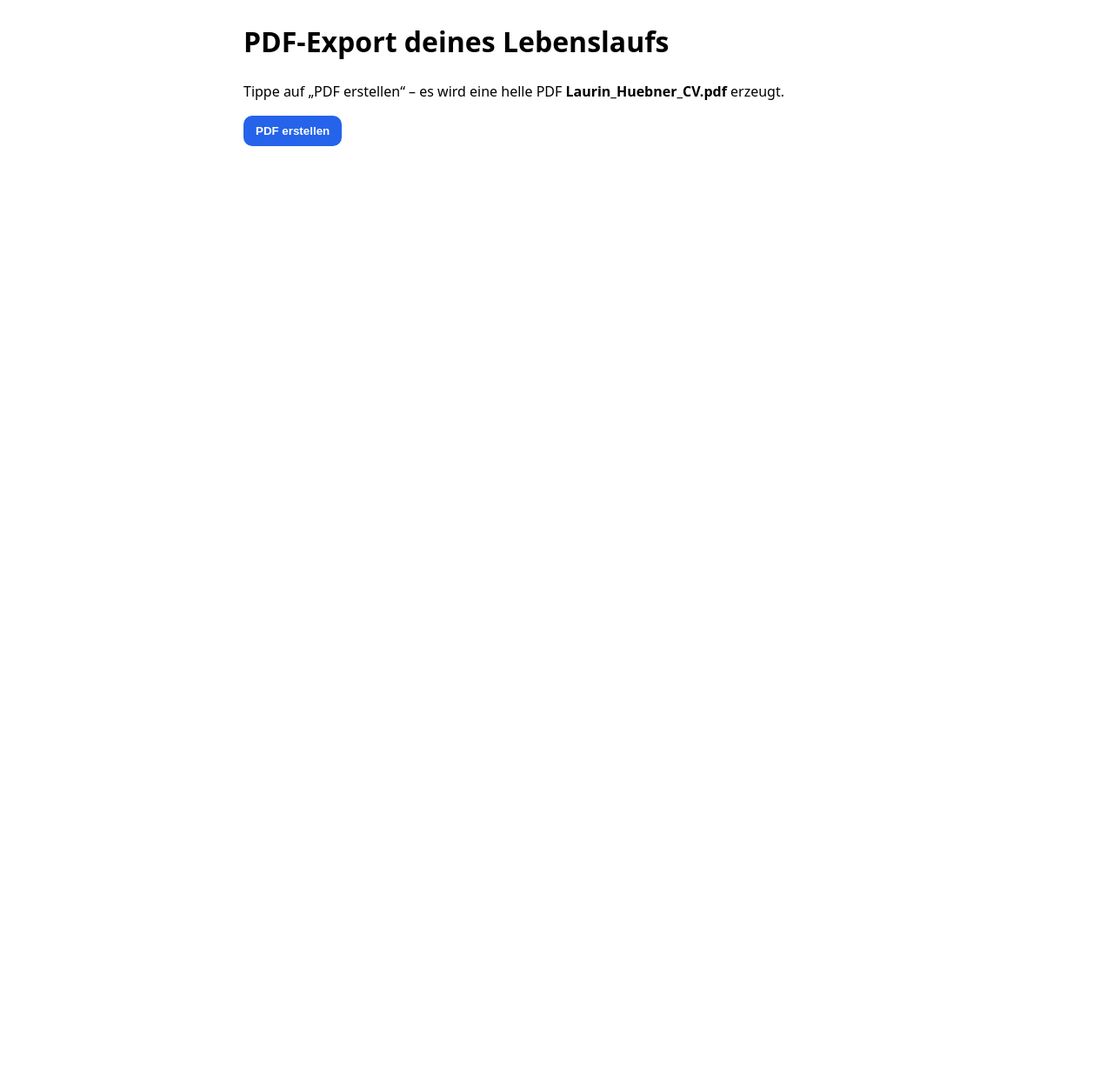
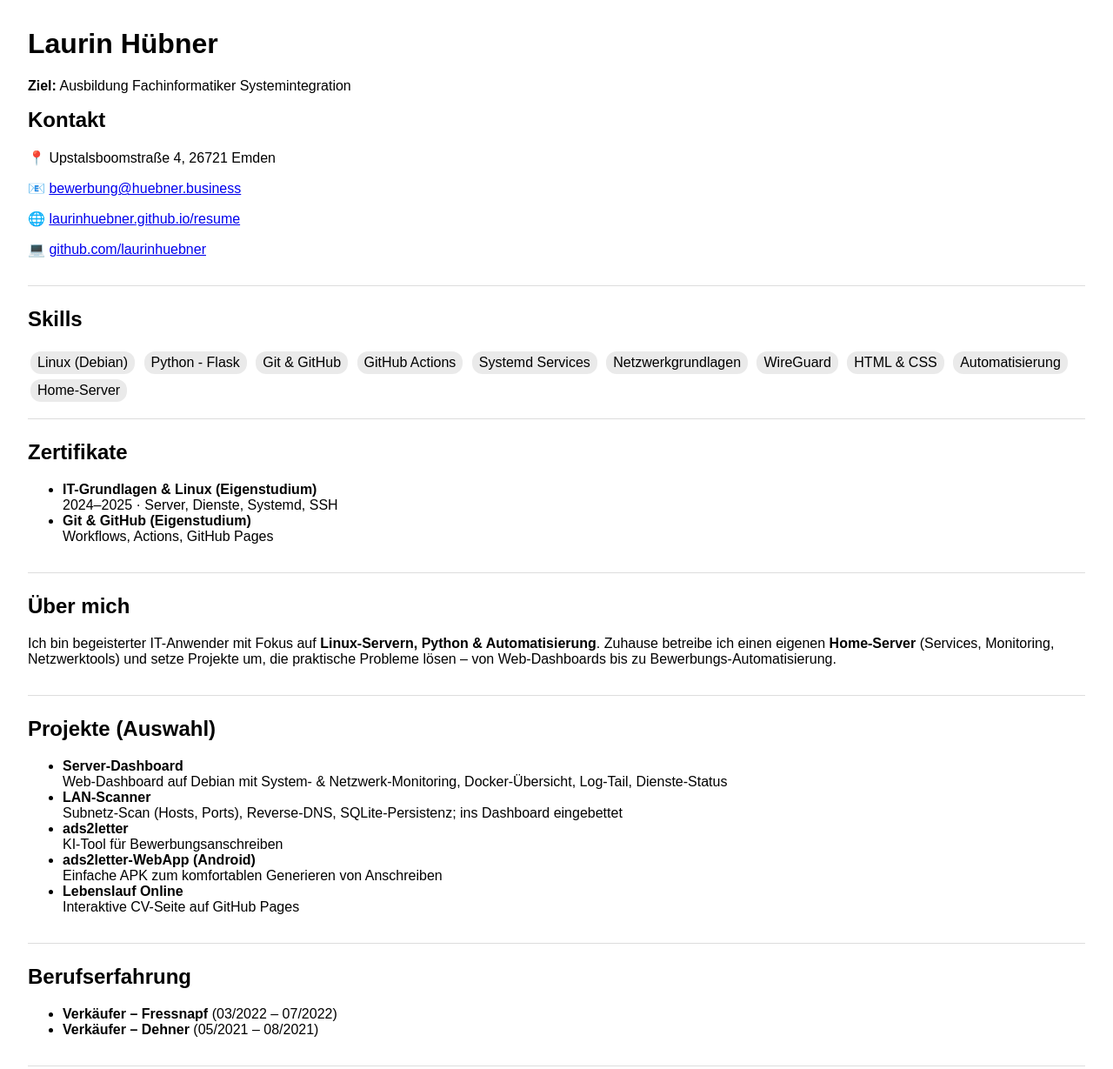
Before and after one commit to laurinhuebner/resume, a plain HTML site: page download.html in a window 1280 px wide. Shown: the whole page at 87% size. Before the commit the page ends 800 px from the top, so only its background shows below. Drawn offline with Linux system fonts and the light colour scheme.

Commit message:
Update download.html

```diff
--- a/download.html
+++ b/download.html
@@ -1,73 +1,96 @@
-<!doctype html>
+<!DOCTYPE html>
 <html lang="de">
 <head>
-  <meta charset="utf-8" />
-  <meta name="viewport" content="width=device-width,initial-scale=1" />
-  <title>CV als PDF speichern – Laurin Hübner</title>
+  <meta charset="UTF-8">
+  <meta name="viewport" content="width=device-width, initial-scale=1.0">
+  <title>Lebenslauf – Laurin Hübner (PDF)</title>
+  <link rel="stylesheet" href="style.css">
   <style>
-    body{font-family:system-ui,Segoe UI,Roboto,Arial,sans-serif;margin:24px;line-height:1.5}
-    .box{max-width:720px;margin:auto}
-    .log{white-space:pre-wrap;background:#0b1220;color:#e5e7eb;padding:12px;border-radius:10px}
-    button{padding:10px 14px;border-radius:10px;border:0;background:#2563eb;color:#fff;font-weight:600}
+    body {
+      font-family: Arial, sans-serif;
+      margin: 0;
+      padding: 2rem;
+      background: #fff;
+      color: #000;
+    }
+    h1, h2 { margin-top: 0; }
+    .section {
+      margin-bottom: 1.5rem;
+      padding-bottom: 1rem;
+      border-bottom: 1px solid #ddd;
+    }
+    .skills span {
+      display: inline-block;
+      background: #eaeaea;
+      margin: 3px;
+      padding: 4px 8px;
+      border-radius: 12px;
+    }
+    @media print {
+      a::after { content: ""; } /* keine URLs anhängen */
+    }
   </style>
-  <script src="https://cdn.jsdelivr.net/npm/html2pdf.js@0.10.1/dist/html2pdf.bundle.min.js"></script>
 </head>
 <body>
-  <div class="box">
-    <h1>PDF-Export deines Lebenslaufs</h1>
-    <p>Tippe auf „PDF erstellen“ – es wird eine helle PDF <b>Laurin_Huebner_CV.pdf</b> erzeugt.</p>
-    <p><button id="go">PDF erstellen</button></p>
-    <div id="out" class="log" style="display:none"></div>
+  <h1>Laurin Hübner</h1>
+  <p><b>Ziel:</b> Ausbildung Fachinformatiker Systemintegration</p>
+
+  <div class="section">
+    <h2>Kontakt</h2>
+    <p>📍 Upstalsboomstraße 4, 26721 Emden</p>
+    <p>📧 <a href="mailto:bewerbung@huebner.business">bewerbung@huebner.business</a></p>
+    <p>🌐 <a href="https://laurinhuebner.github.io/resume/">laurinhuebner.github.io/resume</a></p>
+    <p>💻 <a href="https://github.com/laurinhuebner">github.com/laurinhuebner</a></p>
   </div>
 
-  <script>
-    const log = (m)=>{const o=document.getElementById('out');o.style.display='block';o.textContent+=m+"\n";};
+  <div class="section skills">
+    <h2>Skills</h2>
+    <span>Linux (Debian)</span>
+    <span>Python - Flask</span>
+    <span>Git & GitHub</span>
+    <span>GitHub Actions</span>
+    <span>Systemd Services</span>
+    <span>Netzwerkgrundlagen</span>
+    <span>WireGuard</span>
+    <span>HTML & CSS</span>
+    <span>Automatisierung</span>
+    <span>Home-Server</span>
+  </div>
 
-    function injectLightTheme(wrapper){
-      // 1) CSS-Overrides für Light Mode (überschreibt :root-Variablen deiner Seite)
-      const style = document.createElement('style');
-      style.textContent = `
-        :root{
-          --bg:#f6f8fb; --card:#ffffff; --text:#111827; --muted:#6b7280;
-          --accent:#2563eb; --border:#e5e7eb; --chip:#eef2f7;
-          --paper:#ffffff; --ink:#111827;
-        }
-        html,body{background:#ffffff !important; color:#111827 !important;}
-        .actions, #themeToggle, #pdfAuto { display:none !important; }
-      `;
-      // Ganz oben einfügen, damit es Vorrang hat
-      wrapper.prepend(style);
-    }
+  <div class="section">
+    <h2>Zertifikate</h2>
+    <ul>
+      <li><b>IT-Grundlagen & Linux (Eigenstudium)</b><br>2024–2025 · Server, Dienste, Systemd, SSH</li>
+      <li><b>Git & GitHub (Eigenstudium)</b><br>Workflows, Actions, GitHub Pages</li>
+    </ul>
+  </div>
 
-    async function makePdf(){
-      try{
-        log("Lade index.html …");
-        const res = await fetch('index.html', {cache:'no-cache'});
-        const html = await res.text();
+  <div class="section">
+    <h2>Über mich</h2>
+    <p>
+      Ich bin begeisterter IT-Anwender mit Fokus auf <b>Linux-Servern, Python & Automatisierung</b>.
+      Zuhause betreibe ich einen eigenen <b>Home-Server</b> (Services, Monitoring, Netzwerktools)
+      und setze Projekte um, die praktische Probleme lösen – von Web-Dashboards bis zu Bewerbungs-Automatisierung.
+    </p>
+  </div>
 
-        // Als isolierten Container aufbauen
-        const wrapper = document.createElement('div');
-        wrapper.innerHTML = html;
+  <div class="section">
+    <h2>Projekte (Auswahl)</h2>
+    <ul>
+      <li><b>Server-Dashboard</b><br>Web-Dashboard auf Debian mit System- & Netzwerk-Monitoring, Docker-Übersicht, Log-Tail, Dienste-Status</li>
+      <li><b>LAN-Scanner</b><br>Subnetz-Scan (Hosts, Ports), Reverse-DNS, SQLite-Persistenz; ins Dashboard eingebettet</li>
+      <li><b>ads2letter</b><br>KI-Tool für Bewerbungsanschreiben</li>
+      <li><b>ads2letter-WebApp (Android)</b><br>Einfache APK zum komfortablen Generieren von Anschreiben</li>
+      <li><b>Lebenslauf Online</b><br>Interaktive CV-Seite auf GitHub Pages</li>
+    </ul>
+  </div>
 
-        // Light-Theme erzwingen + UI säubern
-        injectLightTheme(wrapper);
-
-        log("Rendere PDF (Hellmodus) …");
-        await html2pdf().set({
-          margin:[10,10,10,10],
-          filename:'Laurin_Huebner_CV.pdf',
-          image:{ type:'jpeg', quality:0.98 },
-          html2canvas:{ scale:2, useCORS:true, backgroundColor:'#ffffff' },
-          jsPDF:{ unit:'mm', format:'a4', orientation:'portrait' },
-          pagebreak:{ mode:['css','legacy'] }
-        }).from(wrapper).save();
-
-        log("✅ Fertig. Die PDF wurde gespeichert.");
-      }catch(e){
-        log("❌ Fehler: "+e);
-      }
-    }
-    document.getElementById('go').addEventListener('click', makePdf);
-  </script>
+  <div class="section">
+    <h2>Berufserfahrung</h2>
+    <ul>
+      <li><b>Verkäufer – Fressnapf</b> (03/2022 – 07/2022)</li>
+      <li><b>Verkäufer – Dehner</b> (05/2021 – 08/2021)</li>
+    </ul>
+  </div>
 </body>
 </html>
```
